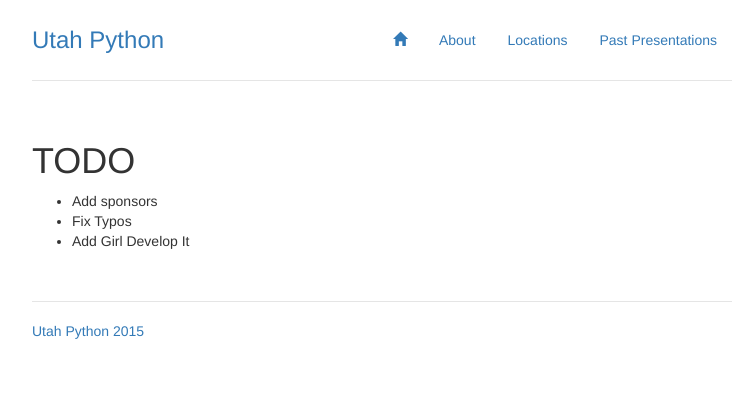
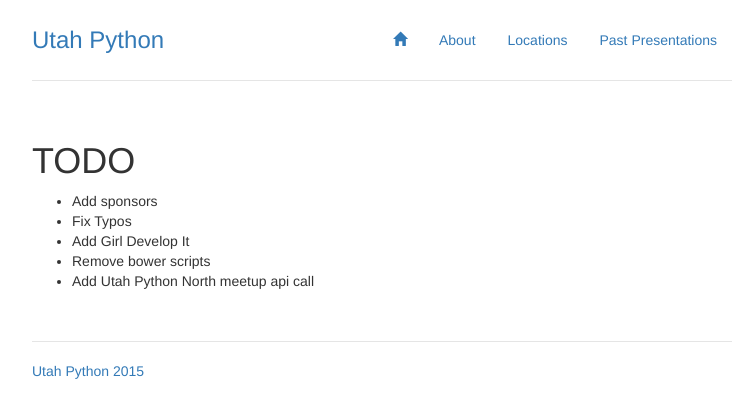
Before and after one commit to utahpython/utahpython.github.com, a Jekyll site: the page built from TODO.md, in a window 1280 px wide. Shown: the top 418 px of the page, without its empty margins (258-1006 px from the left). Built offline with Jekyll 4.4.1, drawn with Linux system fonts in a browser that asks for light colours.

Commit message:
Update TODO.md
Updated TODO

```diff
--- a/TODO.md
+++ b/TODO.md
@@ -8,3 +8,5 @@ title: "TODO"
 * Add sponsors
 * Fix Typos
 * Add Girl Develop It
+* Remove bower scripts
+* Add Utah Python North meetup api call
```
